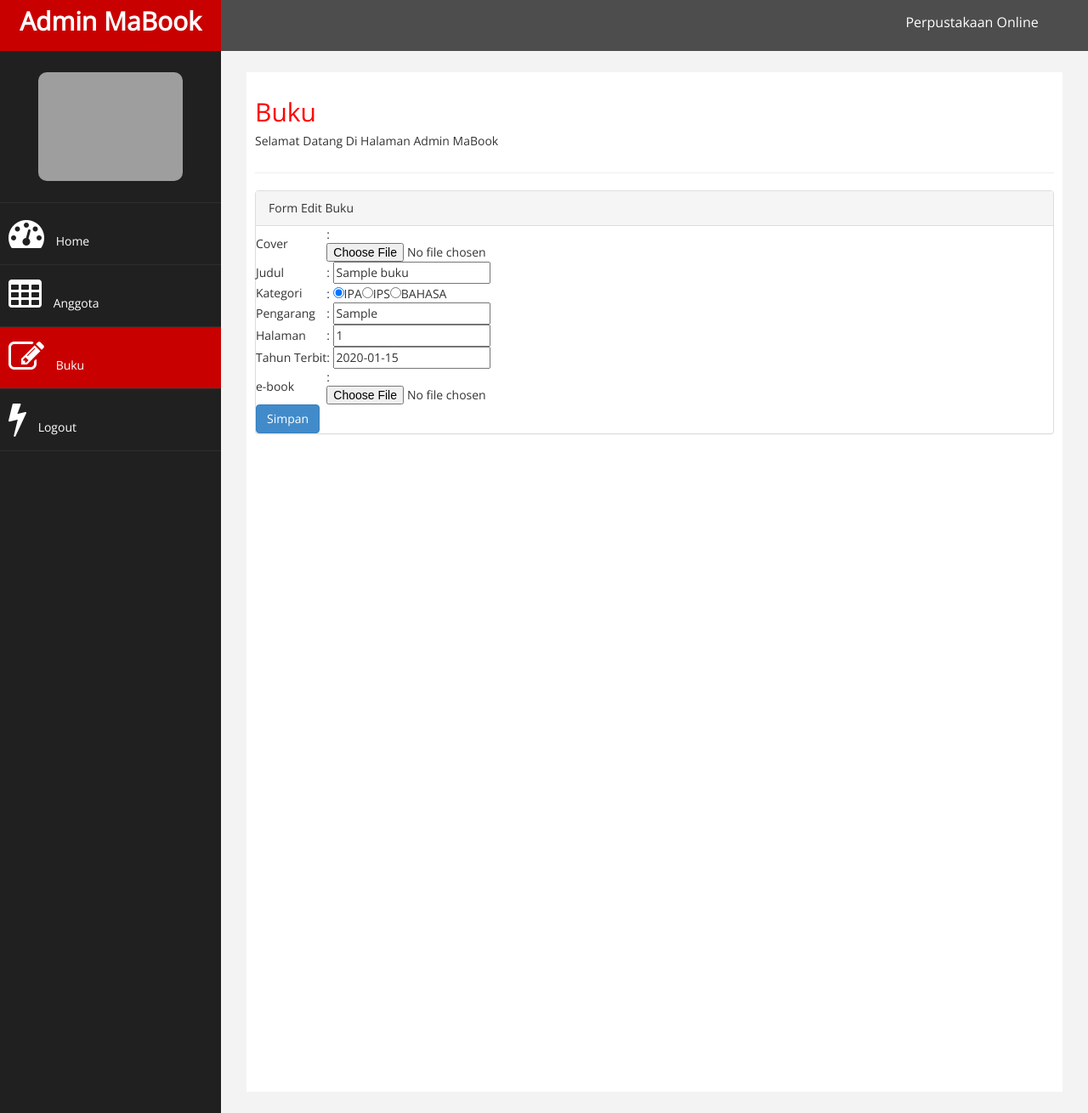
After one commit to naufal111-hub/magerbook, a PHP site: page /edit_buku.php?id=1 in a window 1280 px wide. The commit adds this page. Shown: the whole page at 85% size. Run offline with PHP 8.4, Linux system fonts and the light colour scheme; tables that the repository leaves empty hold one stand-in row (values such as "Sample post"); grey boxes are pictures that could not be loaded.

Commit message:
hal.admin (buku&anggota)

```diff
--- /dev/null
+++ b/edit_buku.php
@@ -0,0 +1,185 @@
+<?php
+require ("koneksi.php");
+if(isset($_GET['id'])){
+    $id_buku = $_GET['id'];
+    $query = mysqli_query($koneksi, "SELECT * FROM tb_buku WHERE tb_buku.id_buku='$id_buku'");
+    $no=1;
+    while ($data = mysqli_fetch_array($query)) {
+    ?>
+<!DOCTYPE html>
+<html xmlns="http://www.w3.org/1999/xhtml">
+<head>
+      <meta charset="utf-8" />
+    <meta name="viewport" content="width=device-width, initial-scale=1.0" />
+    <title>Admin MaBook </title>
+	<!-- BOOTSTRAP STYLES-->
+    <link href="assets/css/bootstrap.css" rel="stylesheet" />
+     <!-- FONTAWESOME STYLES-->
+    <link href="assets/css/font-awesome.css" rel="stylesheet" />
+     <!-- MORRIS CHART STYLES-->
+
+        <!-- CUSTOM STYLES-->
+    <link href="assets/css/custom.css" rel="stylesheet" />
+     <!-- GOOGLE FONTS-->
+   <link href='http://fonts.googleapis.com/css?family=Open+Sans' rel='stylesheet' type='text/css' />
+     <!-- TABLE STYLES-->
+    <link href="assets/js/dataTables/dataTables.bootstrap.css" rel="stylesheet" />
+</head>
+<body>
+    <div id="wrapper">
+        <nav class="navbar navbar-default navbar-cls-top " role="navigation" style="margin-bottom: 0">
+            <div class="navbar-header">
+                <button type="button" class="navbar-toggle" data-toggle="collapse" data-target=".sidebar-collapse">
+                    <span class="sr-only">Toggle navigation</span>
+                    <span class="icon-bar"></span>
+                    <span class="icon-bar"></span>
+                    <span class="icon-bar"></span>
+                </button>
+                <a class="navbar-brand" href="index.html">Admin MaBook</a>
+            </div>
+  <div style="color: white;
+padding: 15px 50px 5px 50px;
+float: right;
+font-size: 16px;"> Perpustakaan Online &nbsp; </div>
+        </nav>
+           <!-- /. NAV TOP  -->
+                <nav class="navbar-default navbar-side" role="navigation">
+            <div class="sidebar-collapse">
+                <ul class="nav" id="main-menu">
+				<li class="text-center">
+                    <img src="assets/img/find_user.png" class="user-image img-responsive"/>
+					</li>
+                    <li>
+                        <a  href="index.html"><i class="fa fa-dashboard fa-3x"></i> Home </a>
+                    </li>
+                    <li >
+                        <a href="anggota.php"><i class="fa fa-table fa-3x"></i> Anggota </a>
+                    </li>
+                    <li  >
+                        <a  class="active-menu" href="buku.html"><i class="fa fa-edit fa-3x"></i> Buku </a>
+                    </li>
+					<li  >
+                        <a   href="index.php"><i class="fa fa-bolt fa-3x"></i> Logout </a>
+                    </li>
+                </ul>
+            </div>
+        </nav>
+        <!-- /. NAV SIDE  -->
+        <div id="page-wrapper" >
+            <div id="page-inner">
+                <div class="row">
+                    <div class="col-md-12">
+                    <h2>Buku</h2>
+                        <h5>Selamat Datang Di Halaman Admin MaBook</h5>
+                    </div>
+                </div>
+                 <!-- /. ROW  -->
+                 <hr />
+
+            <div class="row">
+                <div class="col-md-12">
+                    <!-- Advanced Tables -->
+                    <div class="panel panel-default">
+                        <div class="panel-heading">
+                             Form Edit Buku
+                        </div>
+   <form method="post" action="proses_ebuku.php">
+        <input type="hidden" name="id" value="<?php echo $data['id_buku'];?>">
+        <table>
+
+            <tr>
+                <td>Cover</td>
+                <td>: <input type="file" name="gambar" value="<?php echo $data['gambar']?>"></td>
+            </tr>
+
+            <tr>
+                <td>Judul</td>
+                <td>: <input type="text" name="judul" placeholder="Judul Buku" value="<?php echo $data['judul']?>"></td>
+            </tr>
+            <tr>
+                <td>Kategori</td>
+                <td> :
+                <?php
+                    if($data['id_kategori']=='1'){
+                        echo "<input type='radio' name='kategori' value='1' checked>IPA<input type='radio' name='kategori' value='2'>IPS<input type='radio' name='kategori' value='3'>BAHASA";
+                    }else if($data['id_kategori']=='2'){
+                        echo "<input type='radio' name='kategori' value='1' checked>IPA<input type='radio' name='kategori' value='2' checked>IPS<input type='radio' name='kategori' value='3'>BAHASA";
+                    }else{
+                        echo "<input type='radio' name='kategori' value='1' checked>IPA<input type='radio' name='kategori' value='2' checked>IPS<input type='radio' name='kategori' value='3' checked>BAHASA";
+                    }
+                    ?>
+                </td>
+            </tr>
+            <tr>
+                <td>Pengarang</td>
+                <td>: <input type="text" name="pengarang" placeholder="Pengarang" value="<?php echo $data['pengarang']?>"></td>
+            </tr>
+            <tr>
+                <td>Halaman</td>
+                <td>: <input type="text" name="halaman" placeholder="Halaman" value="<?php echo $data['halaman']?>"></td>
+            </tr>
+            <tr>
+                <td>Tahun Terbit</td>
+                <td>: <input type="text" name="tahun" placeholder="Tahun Terbit" value="<?php echo $data['thn_terbit']?>"></td>
+            </tr>
+            <tr>
+                <td>e-book</td>
+                <td>: <input type="file" name="buku"></td>
+            </tr>
+
+            <tr>
+                    <td colspan="3">
+                    <input type="submit" name="submit" value="Simpan" class="btn btn-primary">
+                </td>
+            </tr>
+        </table>
+    </form>
+                    </div>
+                    <!--End Advanced Tables -->
+                </div>
+            </div>
+                <!-- /. ROW  -->
+            <div class="row">
+                <div class="col-md-6">
+
+                    <!--  end  Context Classes  -->
+                </div>
+            </div>
+                <!-- /. ROW  -->
+        </div>
+
+    </div>
+             <!-- /. PAGE INNER  -->
+            </div>
+         <!-- /. PAGE WRAPPER  -->
+     <!-- /. WRAPPER  -->
+    <!-- SCRIPTS -AT THE BOTOM TO REDUCE THE LOAD TIME-->
+    <!-- JQUERY SCRIPTS -->
+    <script src="assets/js/jquery-1.10.2.js"></script>
+      <!-- BOOTSTRAP SCRIPTS -->
+    <script src="assets/js/bootstrap.min.js"></script>
+    <!-- METISMENU SCRIPTS -->
+    <script src="assets/js/jquery.metisMenu.js"></script>
+     <!-- DATA TABLE SCRIPTS -->
+    <script src="assets/js/dataTables/jquery.dataTables.js"></script>
+    <script src="assets/js/dataTables/dataTables.bootstrap.js"></script>
+        <script>
+            $(document).ready(function () {
+                $('#dataTables-example').dataTable();
+            });
+    </script>
+         <!-- CUSTOM SCRIPTS -->
+    <script src="assets/js/custom.js"></script>
+
+
+</body>
+</html>
+    <script src="js/active.js"></script>
+</body>
+</html>
+<?php
+}
+}else{
+    echo "<script>window.history.back()</script>";
+}
+?>
```
Also changed, not shown: anggota.php (+5 -3 lines), bukuadmin.php (+7 -5 lines), hapus_buku.php (added, +19 -0 lines), proses_ebuku.php (added, +70 -0 lines), proses_tbuku.php (added, +71 -0 lines), tambah_buku.php (+19 -1 lines), img/antimage.jpg (added), img/bahasa jepang.png (added), img/biologi.png (added), img/ipa.jpg (added), 4 other files.
